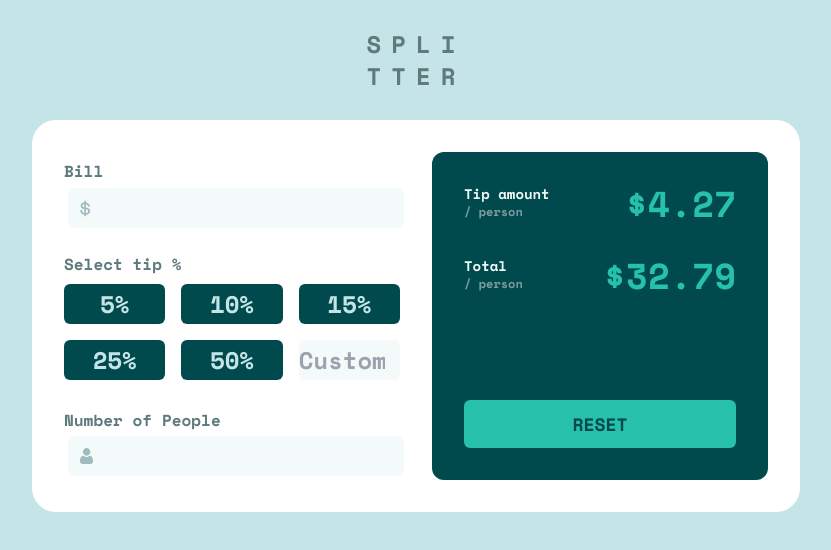
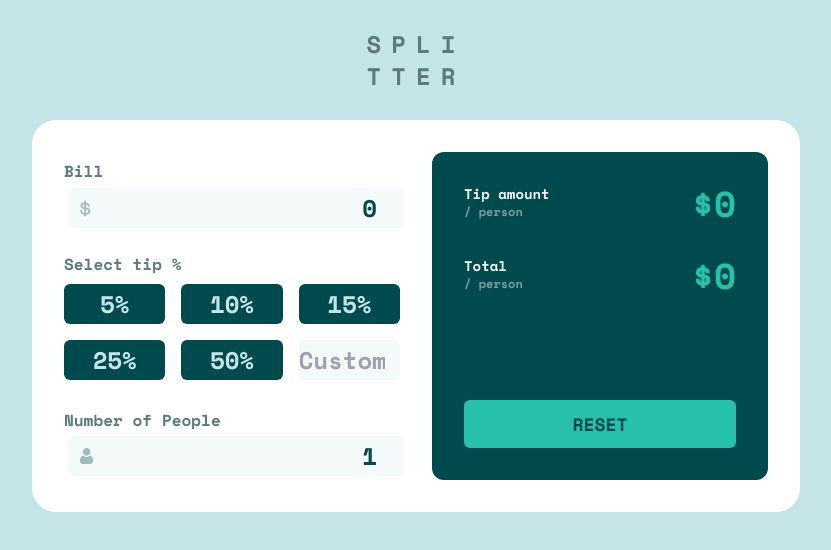
Before and after one commit to utkarsh1311/tip-calculator, a React (Create React App) app: page / in a window 1280 px wide. Shown: the top 550 px of the page, without its empty margins (224-1055 px from the left). Built offline with nearby package versions, Linux system fonts and the light colour scheme.

Commit message:
add logic for tip calculation

```diff
--- a/src/App.js
+++ b/src/App.js
@@ -2,8 +2,24 @@ import BillAmount from "./components/BillAmount";
 import NumberOfPeople from "./components/NumberOfPeople";
 import Results from "./components/Results";
 import TipPercent from "./components/TipPercent";
+import { useState } from "react";
 
 const App = () => {
+	const [billAmount, setBillAmount] = useState(0);
+	const [tipPercent, setTipPercent] = useState(0);
+	const [people, setPeople] = useState(1);
+	const [result, setResult] = useState({ tipAmount: 0, total: 0 });
+
+	const calculateTotalTip = () => {
+		let amountPerPerson = billAmount / people;
+		let tipPerPerson = amountPerPerson * (tipPercent / 100);
+		let totalAmountPerPerson = amountPerPerson + tipPerPerson;
+		setResult({
+			tipAmount: tipPerPerson.toFixed(2),
+			total: totalAmountPerPerson.toFixed(2),
+		});
+	};
+
 	return (
 		<div className="bg-gray-cyan-100 text-2xl h-screen w-screen font-space-mono">
 			<div className="h-[15%] py-14  flex flex-col justify-center text-center w-fit mx-auto ">
@@ -15,11 +31,23 @@ const App = () => {
 			</div>
 			<div className="h-full gap-5 grid grid-rows-3 bg-white rounded-t-3xl p-8 lg:grid-cols-2 lg:grid-rows-1 lg:w-3/5 lg:h-fit lg:mx-auto lg:rounded-3xl lg:gap-y-0 lg:gap-x-8">
 				<div className="row-span-2 justify-evenly flex flex-col gap-5 lg:justify-center">
-					<BillAmount />
-					<TipPercent />
-					<NumberOfPeople />
+					<BillAmount
+						amount={billAmount}
+						setAmount={e => setBillAmount(e.target.value)}
+					/>
+					<TipPercent
+						tipPercent={tipPercent}
+						setTipPercent={e => setTipPercent(e.target.value)}
+					/>
+					<NumberOfPeople
+						people={people}
+						setPeople={e => setPeople(e.target.value)}
+					/>
 				</div>
-				<Results />
+				<Results
+					data={result}
+					setData={calculateTotalTip}
+				/>
 			</div>
 		</div>
 	);
--- a/src/components/BillAmount.js
+++ b/src/components/BillAmount.js
@@ -1,6 +1,6 @@
 import dollarIcon from "../assets/images/icon-dollar.svg";
 
-const BillAmount = () => {
+const BillAmount = ({ amount, setAmount }) => {
 	return (
 		<div className="">
 			<label
@@ -16,6 +16,8 @@ const BillAmount = () => {
 					className="absolute left-4 top-4"
 				/>
 				<input
+					value={amount}
+					onChange={setAmount}
 					type="number"
 					className="w-full text-secondary bg-gray-cyan-50 m-1 py-1 px-3 rounded-md text-right focus:rounded-md focus:outline-2 focus:outline-primary"
 				/>
--- a/src/components/NumberOfPeople.js
+++ b/src/components/NumberOfPeople.js
@@ -1,5 +1,5 @@
 import personIcon from "../assets/images/icon-person.svg";
-const NumberOfPeople = () => {
+const NumberOfPeople = ({ people, setPeople }) => {
 	return (
 		<div className="">
 			<p className="text-base text-gray-cyan-800">Number of People</p>
@@ -10,6 +10,8 @@ const NumberOfPeople = () => {
 					className="absolute top-4 left-4"
 				/>
 				<input
+					value={people}
+					onChange={setPeople}
 					type="number"
 					className="w-full text-secondary bg-gray-cyan-50 m-1 py-1 px-3 rounded-md text-right focus:rounded-md focus:outline-2 focus:outline-primary"
 				/>
--- a/src/components/Results.js
+++ b/src/components/Results.js
@@ -1,4 +1,4 @@
-const Results = () => {
+const Results = ({ data, setData }) => {
 	return (
 		<div className="grid grid-rows-3 bg-secondary rounded-xl p-6 gap-6 lg:grid-rows-4 lg:p-8">
 			<div className="flex justify-between">
@@ -6,16 +6,16 @@ const Results = () => {
 					<p className="text-sm text-gray-cyan-50 ">Tip amount</p>
 					<p className="text-xs text-gray-cyan-500">/ person</p>
 				</div>
-				<p className="text-primary md:text-4xl">$4.27</p>
+				<p className="text-primary md:text-4xl">${data.tipAmount}</p>
 			</div>
 			<div className="flex justify-between">
 				<div className="">
 					<p className="text-sm text-gray-cyan-50 ">Total</p>
 					<p className="text-xs text-gray-cyan-500">/ person</p>
 				</div>
-				<p className="text-primary md:text-4xl">$32.79</p>
+				<p className="text-primary md:text-4xl">${data.total}</p>
 			</div>
-			<button className="bg-primary text-lg text-secondary rounded-md lg:row-start-4">
+			<button onClick={setData} className="bg-primary text-lg text-secondary rounded-md lg:row-start-4">
 				RESET
 			</button>
 		</div>
--- a/src/components/TipPercent.js
+++ b/src/components/TipPercent.js
@@ -1,34 +1,40 @@
-const TipPercent = () => {
+const TipPercent = ({ tipPercent, setTipPercent }) => {
 	return (
 		<div className="">
 			<p className="text-base text-gray-cyan-800">Select tip %</p>
 			<div className="grid grid-cols-2 grid-rows-3 gap-4 my-2 lg:grid-cols-3 lg:grid-rows-2">
 				<input
+					onClick={setTipPercent}
 					className="tip-choice-btn"
 					value="5%"
 					type="button"
 				/>
 				<input
+					onClick={setTipPercent}
 					className="tip-choice-btn"
 					value="10%"
 					type="button"
 				/>
 				<input
+					onClick={setTipPercent}
 					className="tip-choice-btn"
 					value="15%"
 					type="button"
 				/>
 				<input
+					onClick={setTipPercent}
 					className="tip-choice-btn"
 					value="25%"
 					type="button"
 				/>
 				<input
+					onClick={setTipPercent}
 					className="tip-choice-btn"
 					value="50%"
 					type="button"
 				/>
 				<input
+					onChange={setTipPercent}
 					className="bg-gray-cyan-50 text-gray-cyan-800 focus:outline-2 focus:outline-primary rounded-md py-1 text-center"
 					placeholder="Custom"
 					type="number"
```
